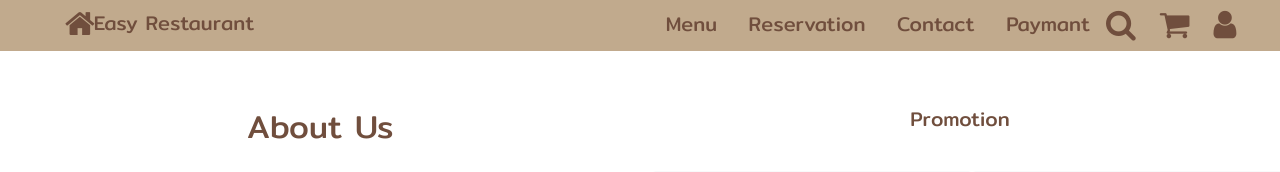
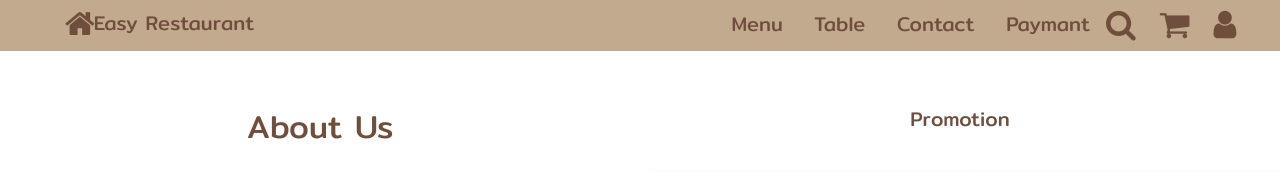
Before and after one commit to ArchanPhalanuphat/easyRestaurant, a Django app: page / in a window 1280 px wide. Shown: the top 172 px of the page. Run offline with Django 3.2, Linux system fonts and the light colour scheme.

Commit message:
edit reservation

```diff
--- a/templates/layout.html
+++ b/templates/layout.html
@@ -70,7 +70,7 @@
                 <div class="row">
                         <ul class="nav nav-pills justify-content-end">
                                 <li class="nav-item"><a href="/menu" class="navbar-brand heading-text top">&nbsp Menu</a></li>
-                                <li class="nav-item"><a href="#" class="navbar-brand heading-text top">&nbsp Reservation</a></li>
+                                <li class="nav-item"><a href="#" class="navbar-brand heading-text top">&nbsp Table</a></li>
                                 <li class="nav-item"><a href="#" class="navbar-brand heading-text top">&nbsp Contact</a></li>
                                 <li class="nav-item"><a href="#" class="navbar-brand heading-text top">&nbsp Paymant</a></li>
                                 <li class="nav-item"><a class="" href="#"><i class="fa fa-search fa-2x" style="color:#704E3D;"></i></a></li>
```
